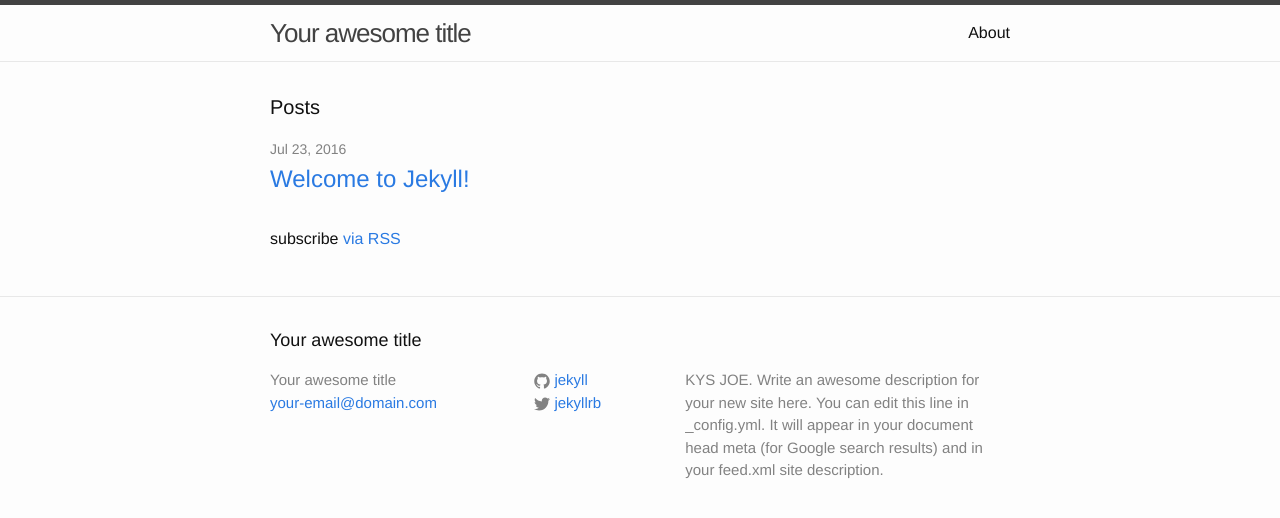
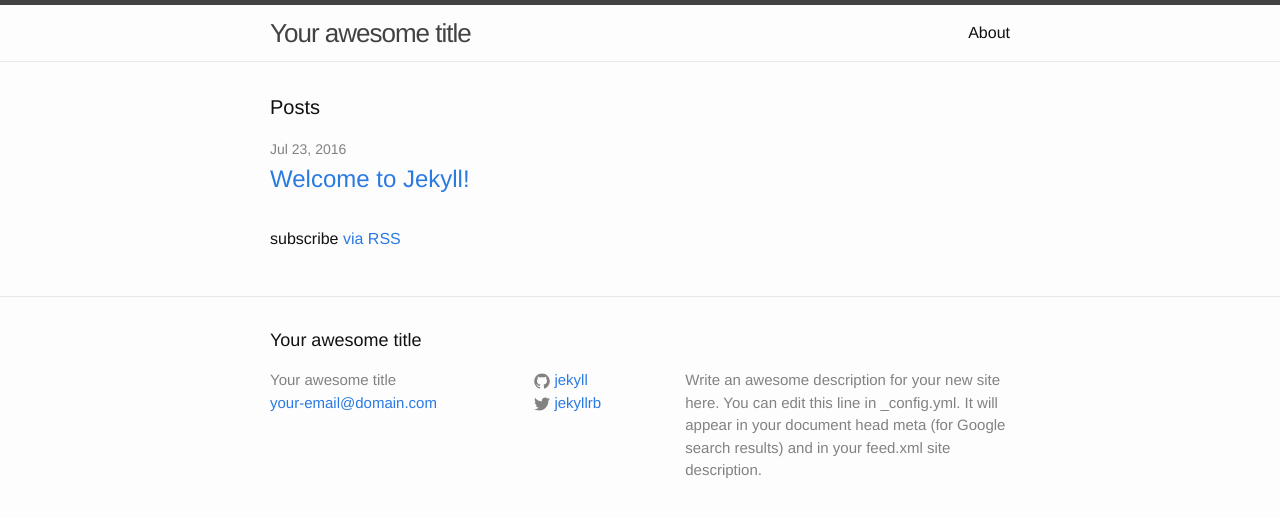
Before and after one commit to Nydori/Nydori.github.io, a Jekyll site: the page built from index.html, in a window 1280 px wide. Shown: the top 518 px of the page. Built offline with Jekyll 4.4.1, drawn with Linux system fonts in a browser that asks for light colours.

Commit message:
Update _config.yml

```diff
--- a/_config.yml
+++ b/_config.yml
@@ -9,7 +9,7 @@
 title: Your awesome title
 email: your-email@domain.com
 description: > # this means to ignore newlines until "baseurl:"
-  KYS JOE. Write an awesome description for your new site here. You can edit this
+  Write an awesome description for your new site here. You can edit this
   line in _config.yml. It will appear in your document head meta (for
   Google search results) and in your feed.xml site description.
 baseurl: "" # the subpath of your site, e.g. /blog
```
